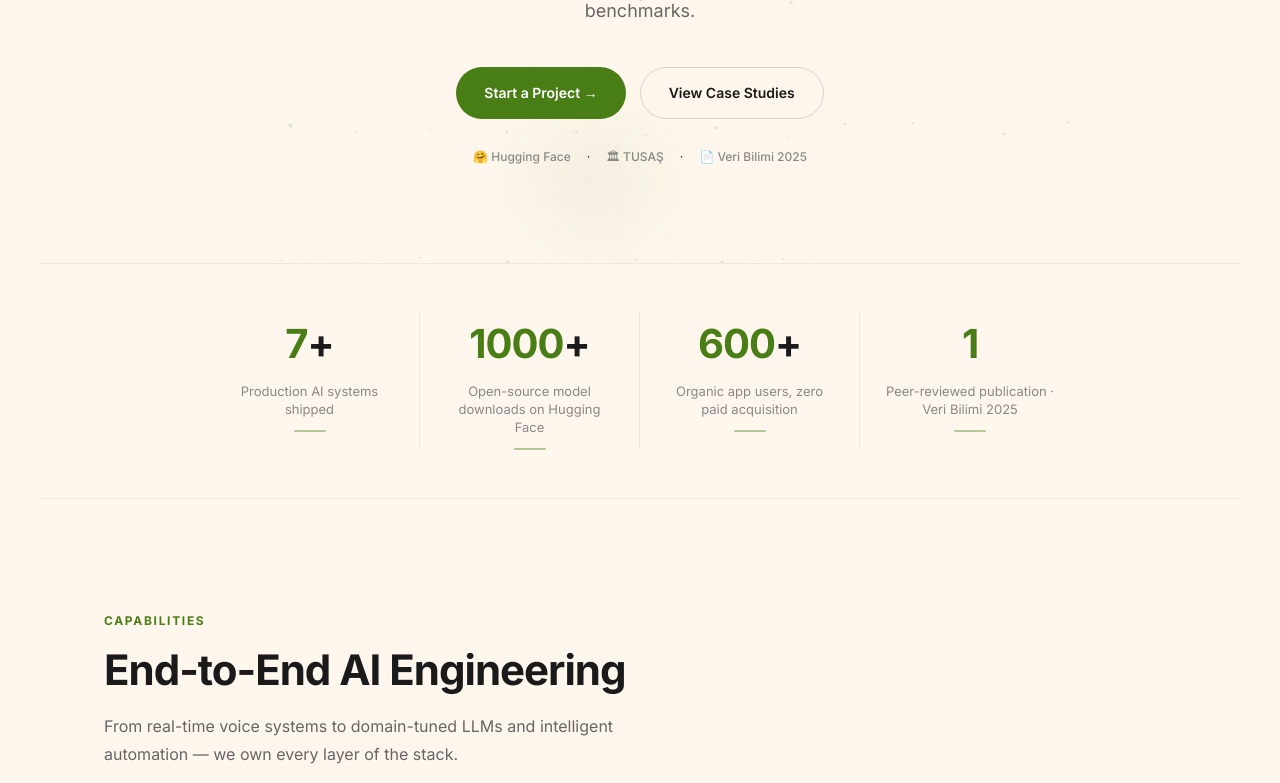
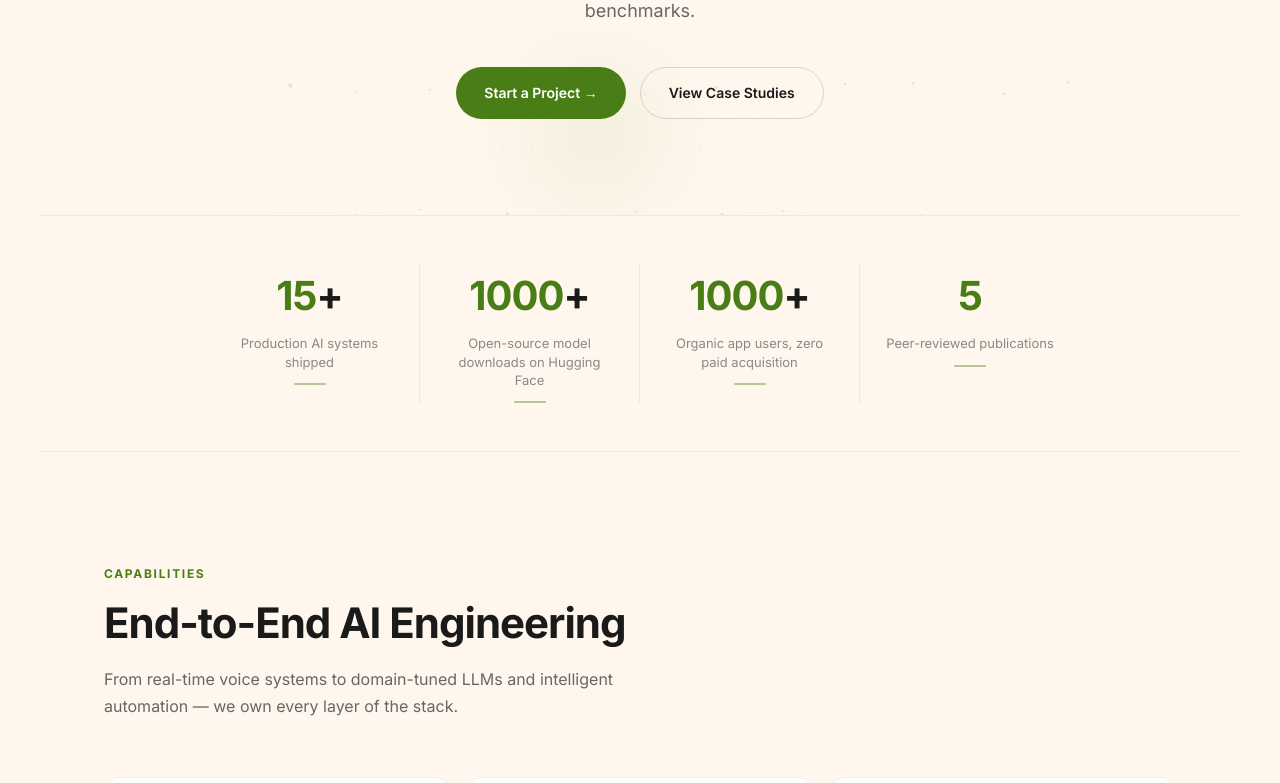
Before and after one commit to Orion-CAF/orioncaf-website, a Next.js app: page /en in a window 1280 px wide. Shown: the part 610-1393 px from the top of the page. Built offline with nearby package versions, Linux system fonts and the light colour scheme.

Commit message:
Values increased

```diff
--- a/src/components/Hero.tsx
+++ b/src/components/Hero.tsx
@@ -39,13 +39,6 @@ export default function Hero({ dict }: { dict: any }) {
           {dict.work}
         </a>
       </div>
-      <div className="hero-social-proof" style={{marginTop:'28px',fontSize:'12px',color:'var(--color-border-md)',display:'flex',alignItems:'center',gap:'16px',justifyContent:'center'}}>
-        <span style={{color: '#888', fontWeight: 500}}>🤗 Hugging Face</span>
-        <span style={{color:'var(--color-border-md)'}}>·</span>
-        <span style={{color: '#888', fontWeight: 500}}>🏛 TUSAŞ</span>
-        <span style={{color:'var(--color-border-md)'}}>·</span>
-        <span style={{color: '#888', fontWeight: 500}}>📄 Veri Bilimi 2025</span>
-      </div>
     </section>
   );
 }
--- a/src/components/Metrics.tsx
+++ b/src/components/Metrics.tsx
@@ -36,10 +36,10 @@ function useCountUp(end: number, duration = 1600) {
 }
 
 const metrics = [
-  { end: 7, suffix: "+", hasBorder: true },
+  { end: 15, suffix: "+", hasBorder: true },
   { end: 1000, suffix: "+", hasBorder: true },
-  { end: 600, suffix: "+", hasBorder: true },
-  { end: 1, suffix: "", hasBorder: false },
+  { end: 1000, suffix: "+", hasBorder: true },
+  { end: 5, suffix: "", hasBorder: false },
 ];
 
 const dictKeys = ["engineers", "downloads", "users", "publications"] as const;
--- a/src/dictionaries/en.json
+++ b/src/dictionaries/en.json
@@ -19,7 +19,7 @@
     "engineers": "Production AI systems shipped",
     "downloads": "Open-source model downloads on Hugging Face",
     "users": "Organic app users, zero paid acquisition",
-    "publications": "Peer-reviewed publication · Veri Bilimi 2025"
+    "publications": "Peer-reviewed publications"
   },
   "services": {
     "tag": "Capabilities",
--- a/src/dictionaries/tr.json
+++ b/src/dictionaries/tr.json
@@ -19,7 +19,7 @@
     "engineers": "Üretime Alınan AI Sistemi",
     "downloads": "Hugging Face Açık Kaynak İndirme",
     "users": "Organik Uygulama Kullanıcısı (Reklamsız)",
-    "publications": "Hakemli Yayın · Veri Bilimi 2025"
+    "publications": "Hakemli Yayın"
   },
   "services": {
     "tag": "Yeteneklerimiz",
```
